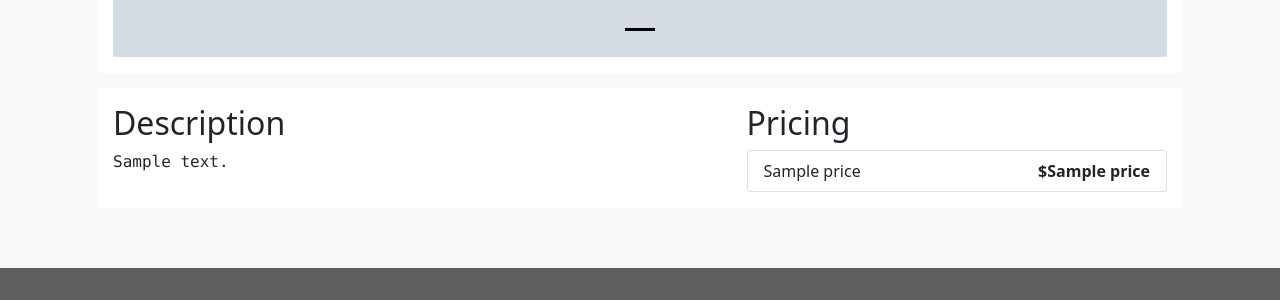
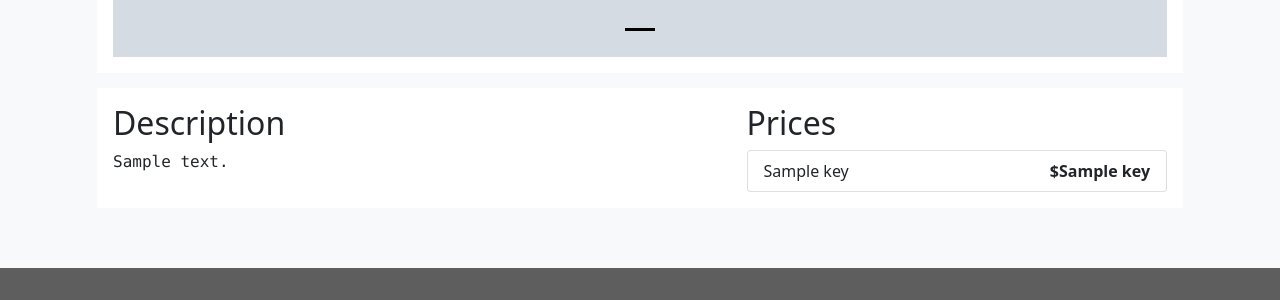
Before and after one commit to mohanadkaleia/gears, a Flask app: template app/templates/service_detail.html in a window 1280 px wide. Shown: the part 1252-1552 px from the top of the page. Run offline with Flask 2, Linux system fonts and the light colour scheme; the template is opened without the code that fills it: most values are stand-ins (such as "Sample title", 1, 10 or a date in 2020); grey boxes marked "Sample" are stand-in pictures; parts of the project's set-up code (start-up, migrations or seed data) failed here and were passed over; some libraries are stand-ins or nearby versions; some web fonts are replaced.

Commit message:
price -> prices in services

```diff
--- a/app/templates/admin/services/upsert.html
+++ b/app/templates/admin/services/upsert.html
@@ -35,11 +35,11 @@
             Add Price
           </button>
           {% if service  %}
-            {% for name in service["price"] %}
+            {% for name in service["items"] %}
               <div class="input-group mb-1">
                 <input name="price_names[]" value="{{ name }}" class="price-row form-control" type="text" placeholder="Name..."/>
                 <span class="input-group-text" id="addon-wrapping"><i class="fas fa-dollar-sign"></i></span>
-                <input name="price_values[]" value="{{ service["price"][name] }}" class="price-row form-control" type="text" placeholder="Price..."/>
+                <input name="price_values[]" value="{{ service["prices"][name] }}" class="price-row form-control" type="text" placeholder="Price..."/>
                 <button type="button" class="price-del-row btn btn-danger"><i class="fas fa-trash"></i></button>
               </div>
             {% endfor %}
--- a/app/templates/index.html
+++ b/app/templates/index.html
@@ -22,7 +22,7 @@
           <img src="/static/images/{{ service.images[0] }}" class="card-img-top" alt="{{ service.name }}" height="225" width="100%">
 
           <div class="card-body">
-            <h1><a href="/{{ service.slug }}.html">{{service.name}}</a></h1>
+            <h1><a href="{{ url_for('home.services_detail', id=service.id, slug=service.slug) }}">{{service.name}}</a></h1>
             <p class="card-text">
               {{ service.description|truncate(255, True) }}
             </p>
--- a/app/templates/service_detail.html
+++ b/app/templates/service_detail.html
@@ -48,13 +48,13 @@
       <!-- /Description -->
     </div>
     <div class="col-5 bg-white p-3">
-      <h2>Pricing</h2>
-      <!-- Prices -->
+      <h2>Prices</h2>
+      <!-- prices -->
       <ul class="list-group">
-        {% for key in service.price %}
+        {% for key in service.prices %}
         <li class="list-group-item d-flex justify-content-between align-items-center">
           {{ key }}
-          <span class="fw-bold">${{ service.price[key] }}</span>
+          <span class="fw-bold">${{ service.prices[key] }}</span>
         </li>
         {% endfor %}
       </ul>
--- a/app/views/services_adm.py
+++ b/app/views/services_adm.py
@@ -29,7 +29,7 @@ def admin_services_save():
     # to update the price, I combine those list in to a dict with key = name, value = value
     # zip(names[], values[]) will resolve the above into [(Wash & Vacuum, 40), (Carpet Shampoo, 50)]
     # finally convert prices into dict => final = {Wash & Vacuum: 40, Carpet Shampoo: 50}
-    price = {
+    prices = {
         price[0]: price[1]
         for price in list(
             zip(
@@ -48,7 +48,7 @@ def admin_services_save():
         services_model.update(
             id=service["id"],
             name=request.form["name"],
-            price=price,
+            prices=prices,
             description=request.form["description"],
             images=list(images),
         )
@@ -58,7 +58,7 @@ def admin_services_save():
         images = uploaded_images or None
         services_model.insert(
             name=request.form["name"],
-            price=price,
+            prices=prices,
             description=request.form["description"],
             images=images,
         )
```
Also changed, not shown: app/models/services.py (+6 -10 lines).
